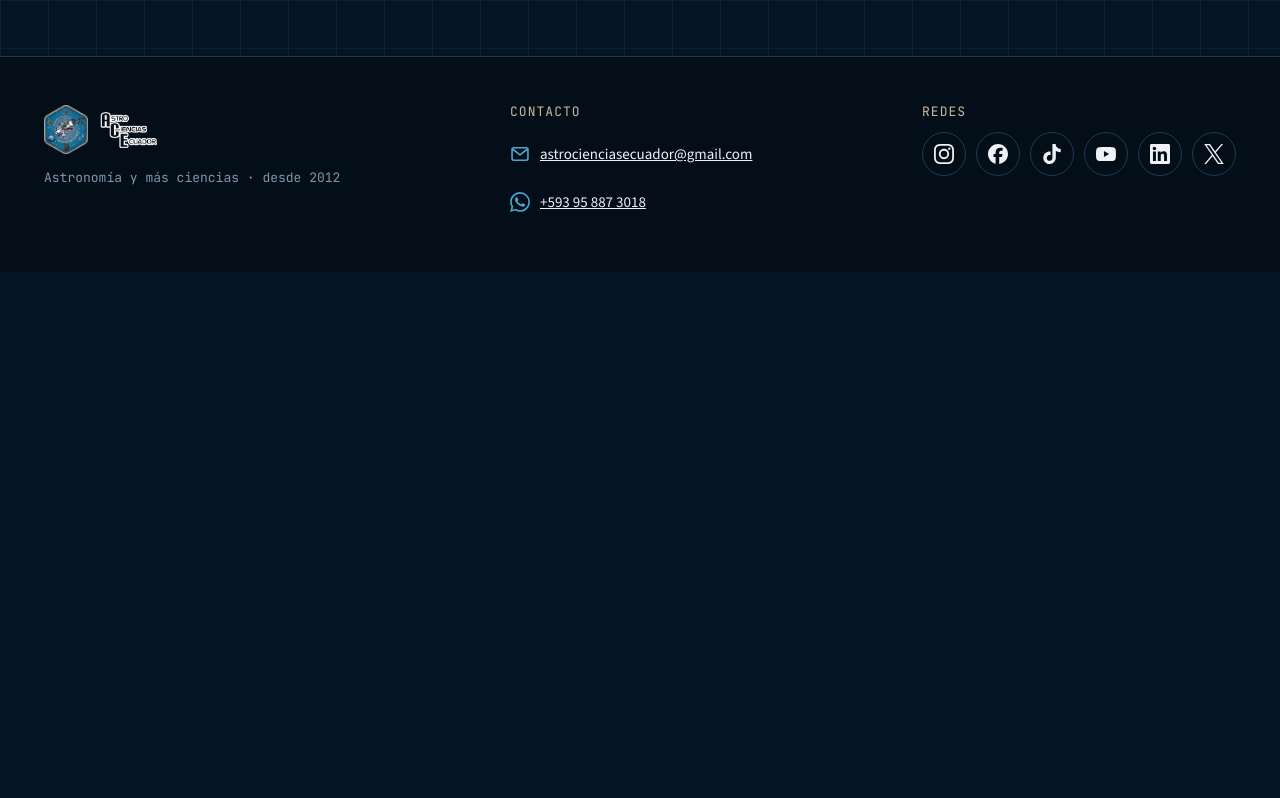
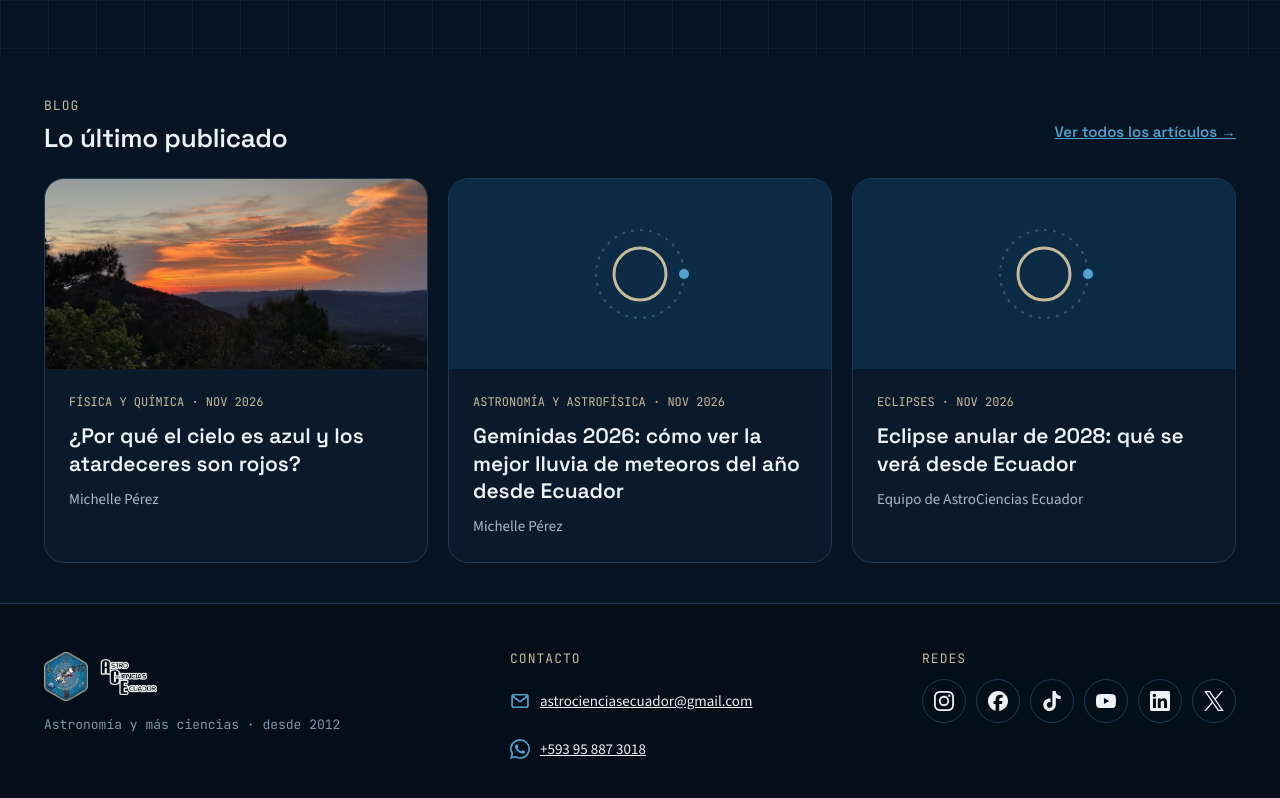
Before and after one commit to MichellePerezS/astrociencias-web, an Astro site: page / in a window 1280 px wide. Shown: the part 706-1504 px from the top of the page. Before the commit the page ends 978 px from the top, so only its background shows below. Built offline with nearby package versions, Linux system fonts and the light colour scheme; Astro itself is replaced by a stand-in of ours.

Commit message:
Show the three latest blog posts on the home page

```diff
--- /dev/null
+++ b/src/components/UltimosArticulos.astro
@@ -0,0 +1,98 @@
+---
+// Portada: los tres artículos publicados más recientes.
+// Nunca muestra borradores, tampoco en `astro dev` (articulosPublicados los
+// incluye en desarrollo para poder revisarlos en /blog).
+import TarjetaArticulo from "./TarjetaArticulo.astro";
+import { articulosPublicados } from "../lib/blog";
+
+const ultimos = (await articulosPublicados()).filter((a) => !a.data.borrador).slice(0, 3);
+---
+
+{
+  ultimos.length > 0 && (
+    <section id="blog" class="contenedor ultimos" aria-labelledby="ultimos-titulo">
+      <div class="cabecera">
+        <div class="titulos">
+          <p class="etiqueta">Blog</p>
+          <h2 id="ultimos-titulo">Lo último publicado</h2>
+        </div>
+        <a href="/blog" class="todos">
+          Ver todos los artículos<span aria-hidden="true"> →</span>
+        </a>
+      </div>
+
+      <div class="rejilla">
+        {ultimos.map((a) => <TarjetaArticulo articulo={a} />)}
+      </div>
+    </section>
+  )
+}
+
+<style>
+  .ultimos {
+    display: flex;
+    flex-direction: column;
+    gap: var(--space-6);
+    padding-block: 40px;
+  }
+
+  .cabecera {
+    display: flex;
+    flex-wrap: wrap;
+    align-items: flex-end;
+    justify-content: space-between;
+    gap: 8px 24px;
+  }
+
+  .titulos {
+    display: flex;
+    flex-direction: column;
+    gap: 6px;
+  }
+
+  .titulos p {
+    margin: 0;
+  }
+
+  /* Mismo tamaño que los demás títulos de sección. */
+  h2 {
+    font-weight: 600;
+    font-size: clamp(22px, 3vw, 26px);
+    line-height: 1.2;
+    letter-spacing: -0.01em;
+  }
+
+  .todos {
+    font-family: var(--font-titulos);
+    font-weight: 600;
+    font-size: 15px;
+    padding: 10px 0;
+  }
+
+  /* Una columna en móvil y tableta; tres en escritorio (con dos, la tercera quedaría sola). */
+  .rejilla {
+    display: grid;
+    grid-template-columns: 1fr;
+    gap: 20px;
+  }
+
+  @media (min-width: 860px) {
+    .rejilla {
+      grid-template-columns: repeat(3, 1fr);
+    }
+  }
+
+  /* En una columna, imágenes más bajas para que la sección no se alargue
+     (solo aquí: /blog usa la misma tarjeta con su altura normal). */
+  @media (max-width: 859px) {
+    .rejilla :global(.imagen) {
+      height: 140px;
+    }
+  }
+
+  @media (max-width: 640px) {
+    .ultimos {
+      padding-block: 32px;
+    }
+  }
+</style>
--- a/src/pages/index.astro
+++ b/src/pages/index.astro
@@ -1,5 +1,6 @@
 ---
 import Base from "../layouts/Base.astro";
+import UltimosArticulos from "../components/UltimosArticulos.astro";
 ---
 
 <Base>
@@ -40,6 +41,8 @@ import Base from "../layouts/Base.astro";
       </div>
     </div>
   </section>
+
+  <UltimosArticulos />
 </Base>
 
 <style>
```
